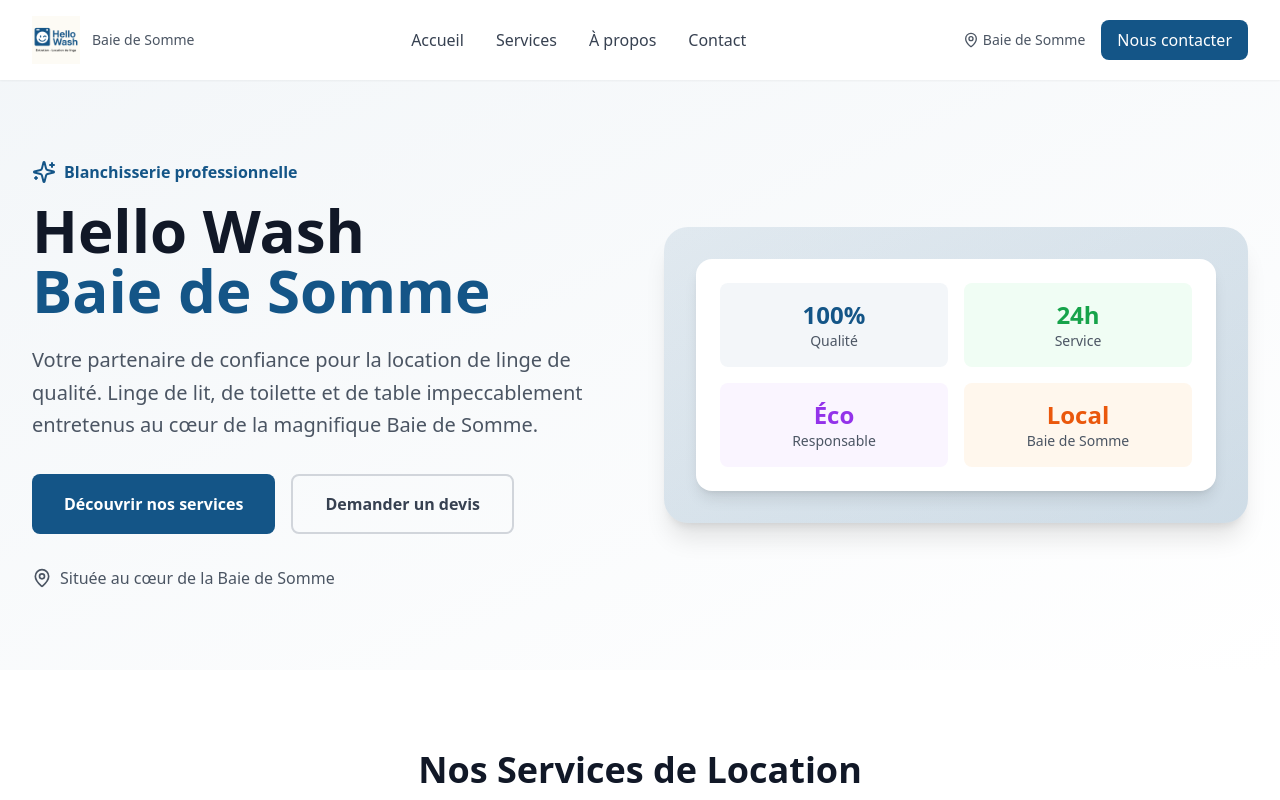
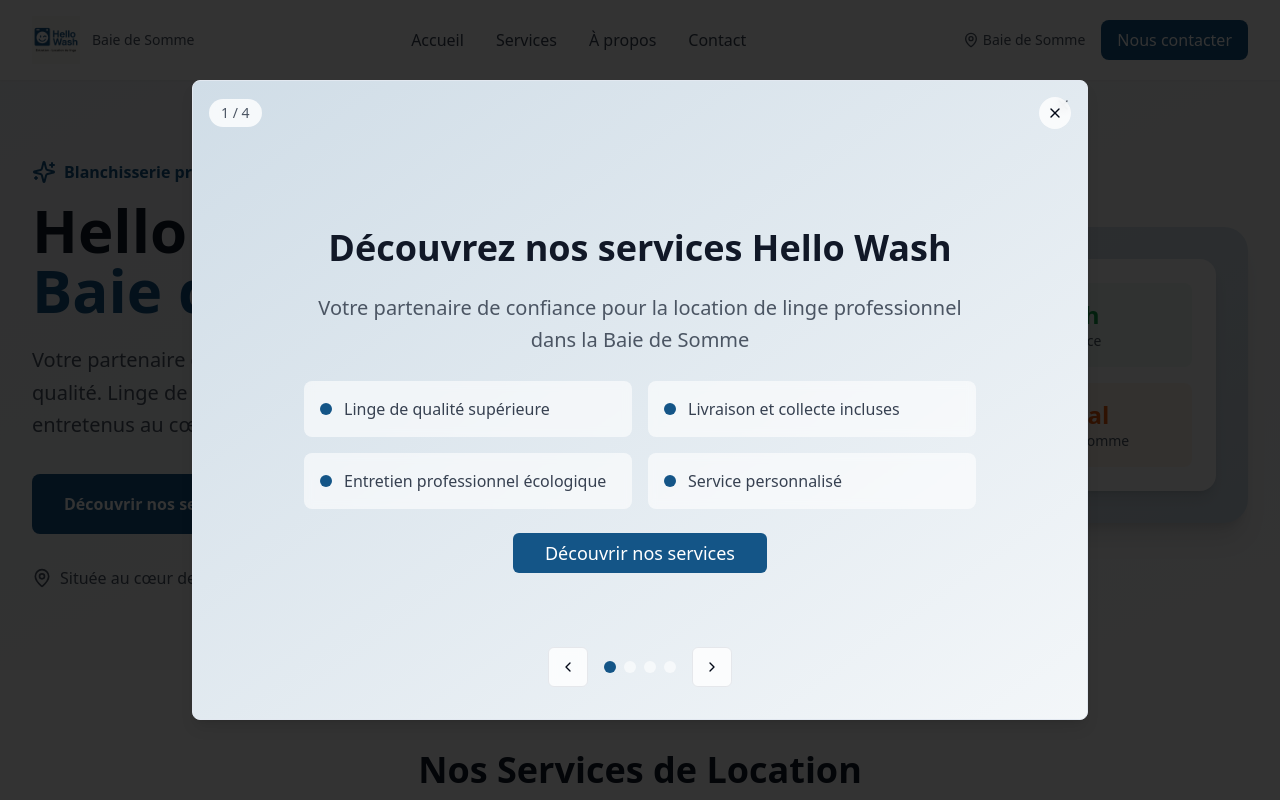
Before and after one commit to Thomasleroy80550/somme-wash-locale, a React (Vite) app: page / in a window 1280 px wide. Both pictures are taken after a click on the button "Découvrir nos services". Shown: the top 800 px of the page. Built offline with nearby package versions, Linux system fonts and the light colour scheme.

Commit message:
Fix: Implement animated popup for service buttons
Fixes the functionality of the "Découvrir nos services" and "Demander un devis" buttons in the Hero section, implementing an animated, stepped popup to explain services.

```diff
--- a/src/components/Hero.tsx
+++ b/src/components/Hero.tsx
@@ -1,8 +1,19 @@
-
 import { Sparkles, MapPin } from 'lucide-react';
+import { useState } from 'react';
+import ServicesSlideshow from './ServicesSlideshow';
 
 const Hero = () => {
+  const [showServicesSlideshow, setShowServicesSlideshow] = useState(false);
+
+  const scrollToContact = () => {
+    const contactSection = document.getElementById('contact');
+    if (contactSection) {
+      contactSection.scrollIntoView({ behavior: 'smooth' });
+    }
+  };
+
   return (
+    <>
       <section id="accueil" className="relative bg-gradient-to-br from-[#145587]/5 to-white py-20">
         <div className="max-w-7xl mx-auto px-4 sm:px-6 lg:px-8">
           <div className="grid lg:grid-cols-2 gap-12 items-center">
@@ -24,10 +35,16 @@ const Hero = () => {
               </p>
 
               <div className="flex flex-col sm:flex-row gap-4 mb-8">
-              <button className="bg-[#145587] text-white px-8 py-4 rounded-lg hover:bg-[#145587]/90 transition-colors font-semibold">
+                <button
+                  onClick={() => setShowServicesSlideshow(true)}
+                  className="bg-[#145587] text-white px-8 py-4 rounded-lg hover:bg-[#145587]/90 transition-colors font-semibold"
+                >
                   Découvrir nos services
                 </button>
-              <button className="border-2 border-gray-300 text-gray-700 px-8 py-4 rounded-lg hover:border-[#145587] hover:text-[#145587] transition-colors font-semibold">
+                <button
+                  onClick={scrollToContact}
+                  className="border-2 border-gray-300 text-gray-700 px-8 py-4 rounded-lg hover:border-[#145587] hover:text-[#145587] transition-colors font-semibold"
+                >
                   Demander un devis
                 </button>
               </div>
@@ -65,6 +82,12 @@ const Hero = () => {
           </div>
         </div>
       </section>
+
+      <ServicesSlideshow
+        open={showServicesSlideshow}
+        onOpenChange={setShowServicesSlideshow}
+      />
+    </>
   );
 };
 
--- /dev/null
+++ b/src/components/ServicesSlideshow.tsx
@@ -0,0 +1,194 @@
+
+import { useState } from 'react';
+import { Dialog, DialogContent } from '@/components/ui/dialog';
+import { Button } from '@/components/ui/button';
+import { ChevronLeft, ChevronRight, X, Bed, Bath, UtensilsCrossed } from 'lucide-react';
+
+interface ServiceSlide {
+  id: string;
+  icon: any;
+  title: string;
+  description: string;
+  features: string[];
+  image: string;
+  available: boolean;
+}
+
+interface ServicesSlideshowProps {
+  open: boolean;
+  onOpenChange: (open: boolean) => void;
+}
+
+const ServicesSlideshow = ({ open, onOpenChange }: ServicesSlideshowProps) => {
+  const [currentSlide, setCurrentSlide] = useState(0);
+
+  const slides: ServiceSlide[] = [
+    {
+      id: "intro",
+      icon: null,
+      title: "Découvrez nos services Hello Wash",
+      description: "Votre partenaire de confiance pour la location de linge professionnel dans la Baie de Somme",
+      features: [
+        "Linge de qualité supérieure",
+        "Livraison et collecte incluses",
+        "Entretien professionnel écologique",
+        "Service personnalisé"
+      ],
+      image: "bg-gradient-to-br from-[#145587]/20 to-[#145587]/5",
+      available: true
+    },
+    {
+      id: "linge-lit",
+      icon: Bed,
+      title: "Linge de lit",
+      description: "Draps, housses de couette, taies d'oreiller en coton de qualité supérieure pour un confort optimal.",
+      features: [
+        "Coton 100% pour un confort optimal",
+        "Tailles disponibles : Petit lit ou Grand lit",
+        "Livraison et collecte à domicile incluses",
+        "Entretien professionnel avec produits écologiques"
+      ],
+      image: "bg-gradient-to-br from-blue-50 to-blue-100",
+      available: true
+    },
+    {
+      id: "linge-toilette",
+      icon: Bath,
+      title: "Linge de toilette",
+      description: "Serviettes, draps de bain, tapis de bain ultra-absorbants et moelleux pour votre bien-être.",
+      features: [
+        "Serviettes en coton éponge ultra-doux",
+        "Draps de bain 140cm en coton éponge",
+        "Tapis de bain antidérapants",
+        "Traitement antibactérien naturel"
+      ],
+      image: "bg-gradient-to-br from-green-50 to-green-100",
+      available: true
+    },
+    {
+      id: "linge-table",
+      icon: UtensilsCrossed,
+      title: "Linge de table",
+      description: "Nappes, serviettes de table, chemins de table pour sublimer vos réceptions.",
+      features: [
+        "Nappes rondes, carrées et rectangulaires",
+        "Serviettes de table assorties",
+        "Traitement anti-taches professionnel",
+        "Designs classiques et modernes"
+      ],
+      image: "bg-gradient-to-br from-orange-50 to-orange-100",
+      available: false
+    }
+  ];
+
+  const nextSlide = () => {
+    setCurrentSlide((prev) => (prev + 1) % slides.length);
+  };
+
+  const prevSlide = () => {
+    setCurrentSlide((prev) => (prev - 1 + slides.length) % slides.length);
+  };
+
+  const goToSlide = (index: number) => {
+    setCurrentSlide(index);
+  };
+
+  const currentSlideData = slides[currentSlide];
+
+  return (
+    <Dialog open={open} onOpenChange={onOpenChange}>
+      <DialogContent className="max-w-4xl h-[80vh] p-0 overflow-hidden">
+        <div className="relative h-full">
+          {/* Header avec navigation */}
+          <div className="absolute top-4 left-4 right-4 z-10 flex justify-between items-center">
+            <div className="text-sm text-gray-600 bg-white/80 backdrop-blur-sm px-3 py-1 rounded-full">
+              {currentSlide + 1} / {slides.length}
+            </div>
+            <button
+              onClick={() => onOpenChange(false)}
+              className="bg-white/80 backdrop-blur-sm p-2 rounded-full hover:bg-white transition-colors"
+            >
+              <X className="h-4 w-4" />
+            </button>
+          </div>
+
+          {/* Contenu du slide */}
+          <div className={`h-full ${currentSlideData.image} flex items-center justify-center p-8 transition-all duration-500`}>
+            <div className="max-w-3xl text-center space-y-6 animate-fade-in">
+              {currentSlideData.icon && (
+                <div className={`flex items-center justify-center w-20 h-20 ${currentSlideData.available ? 'bg-[#145587]/10' : 'bg-gray-200'} rounded-3xl mx-auto relative`}>
+                  <currentSlideData.icon className={`h-10 w-10 ${currentSlideData.available ? 'text-[#145587]' : 'text-gray-400'}`} />
+                  {!currentSlideData.available && (
+                    <div className="absolute -top-2 -right-2 bg-orange-500 text-white text-xs px-2 py-1 rounded-full font-semibold">
+                      Bientôt
+                    </div>
+                  )}
+                </div>
+              )}
+
+              <h2 className="text-4xl font-bold text-gray-900">{currentSlideData.title}</h2>
+
+              <p className="text-xl text-gray-600 leading-relaxed max-w-2xl mx-auto">
+                {currentSlideData.description}
+              </p>
+
+              <div className="grid sm:grid-cols-2 gap-4 mt-8">
+                {currentSlideData.features.map((feature, idx) => (
+                  <div key={idx} className="flex items-center text-left bg-white/60 backdrop-blur-sm p-4 rounded-lg">
+                    <div className={`w-3 h-3 ${currentSlideData.available ? 'bg-[#145587]' : 'bg-gray-400'} rounded-full mr-3 flex-shrink-0`}></div>
+                    <span className="text-gray-700">{feature}</span>
+                  </div>
+                ))}
+              </div>
+
+              {currentSlide === 0 && (
+                <Button
+                  onClick={nextSlide}
+                  className="bg-[#145587] hover:bg-[#145587]/90 text-white px-8 py-3 text-lg mt-8"
+                >
+                  Découvrir nos services
+                </Button>
+              )}
+            </div>
+          </div>
+
+          {/* Navigation */}
+          <div className="absolute bottom-8 left-1/2 transform -translate-x-1/2 flex items-center space-x-4">
+            <Button
+              variant="outline"
+              size="icon"
+              onClick={prevSlide}
+              className="bg-white/80 backdrop-blur-sm border-gray-200 hover:bg-white"
+            >
+              <ChevronLeft className="h-4 w-4" />
+            </Button>
+
+            {/* Dots navigation */}
+            <div className="flex space-x-2">
+              {slides.map((_, index) => (
+                <button
+                  key={index}
+                  onClick={() => goToSlide(index)}
+                  className={`w-3 h-3 rounded-full transition-colors ${
+                    index === currentSlide ? 'bg-[#145587]' : 'bg-white/60'
+                  }`}
+                />
+              ))}
+            </div>
+
+            <Button
+              variant="outline"
+              size="icon"
+              onClick={nextSlide}
+              className="bg-white/80 backdrop-blur-sm border-gray-200 hover:bg-white"
+            >
+              <ChevronRight className="h-4 w-4" />
+            </Button>
+          </div>
+        </div>
+      </DialogContent>
+    </Dialog>
+  );
+};
+
+export default ServicesSlideshow;
```
Lines whose indentation alone changed are shown as unchanged.
